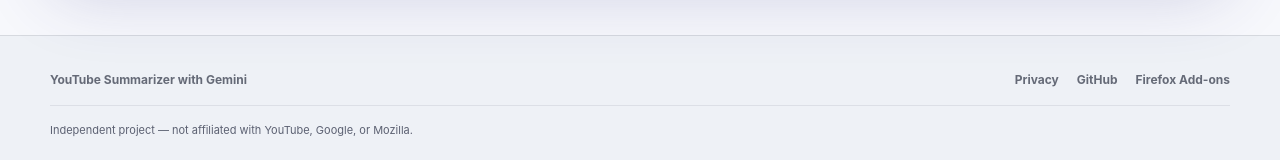
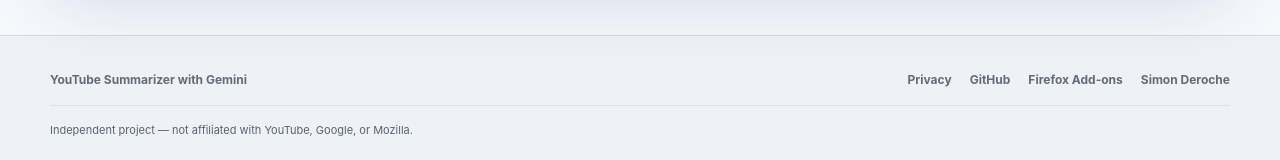
Before and after one commit to Epikaigle/gemini-youtube-summarizer, a browser extension: page docs/index.html in a window 1280 px wide. Shown: the part 2340-2500 px from the top of the page. Drawn offline with Linux system fonts and the light colour scheme.

Commit message:
Add discreet footer link to simonderoche.fr/creation-web/

```diff
--- a/docs/index.html
+++ b/docs/index.html
@@ -604,6 +604,7 @@
         <a href="privacy.html" data-i18n="nav_privacy">Privacy</a>
         <a href="https://github.com/Epikaigle/gemini-youtube-summarizer" target="_blank" rel="noreferrer">GitHub</a>
         <a href="https://addons.mozilla.org/firefox/addon/gemini-youtube-summarizer/" target="_blank" rel="noreferrer">Firefox Add-ons</a>
+        <a href="https://simonderoche.fr/creation-web/" target="_blank" rel="noopener">Simon Deroche</a>
       </div>
     </div>
     <div class="container legal-line" data-i18n="footer_legal">Independent project — not affiliated with YouTube, Google, or Mozilla.</div>
```
